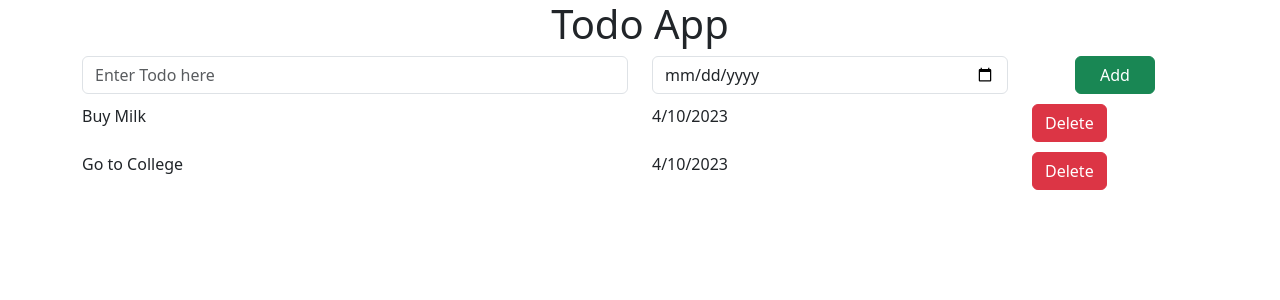
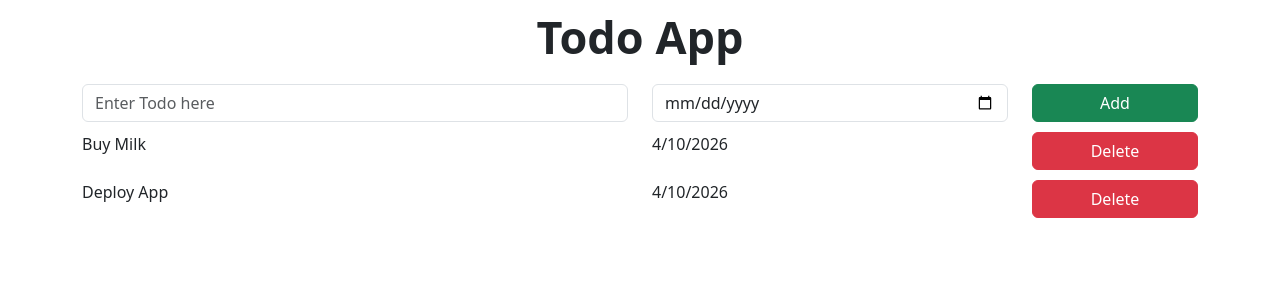
Before and after one commit to pranavsuryawanshi96/ToDo-React-App-V1, a React (Vite) app: page / in a window 1280 px wide. Shown: the top 300 px of the page. Built offline with nearby package versions, Linux system fonts and the light colour scheme.

Commit message:
added cicd

```diff
--- a/src/App.css
+++ b/src/App.css
@@ -1,18 +1,7 @@
-h1 {
-  font-weight: 700;
-  font-size: 45px;
-  margin: 10px;
-  margin-bottom: 20px;
+.p-row {
+  margin: 10px 5px;
 }
 
-.items-container {
-  text-align: left;
-  margin-top: 10px;
-  align-items: center;
-}
 .p-btn {
   min-width: 80px;
 }
-.p-row {
-  margin: 10px 5px;
-}
--- a/src/App.jsx
+++ b/src/App.jsx
@@ -1,17 +1,23 @@
 import AppName from "./components/AppName";
 import AddToDo from "./components/AddToDo";
-import TodoItem1 from "./components/TodoItem1";
-import TodoItem2 from "./components/TodoItem2";
+import TodoItems from "./components/TodoItems";
 import "./App.css";
 function App() {
+  const todoItems = [
+    {
+      name: "Buy Milk",
+      dueDate: "4/10/2026",
+    },
+    {
+      name: "Deploy App",
+      dueDate: "4/10/2026",
+    },
+  ];
   return (
     <center className="todo-container">
       <AppName />
       <AddToDo />
-      <div className="items-container">
-        <TodoItem1 />
-        <TodoItem2 />
-      </div>
+      <TodoItems todoItems={todoItems}></TodoItems>
     </center>
   );
 }
--- a/src/components/AddToDo.jsx
+++ b/src/components/AddToDo.jsx
@@ -13,7 +13,7 @@ function AddToDo() {
           <input type="date" className="form-control" />
         </div>
         <div className="col-2">
-          <button type="button" className="btn btn-success p-btn">
+          <button type="button" className="btn btn-success w-100">
             Add
           </button>
         </div>
--- a/src/components/AppName.jsx
+++ b/src/components/AppName.jsx
@@ -1,4 +1,5 @@
+import styles from "./AppName.module.css";
 function AppName() {
-  return <h1>Todo App</h1>;
+  return <h1 className={styles.heading}>Todo App</h1>;
 }
 export default AppName;
--- /dev/null
+++ b/src/components/AppName.module.css
@@ -0,0 +1,6 @@
+.heading {
+  font-weight: 700;
+  font-size: 45px;
+  margin: 10px;
+  margin-bottom: 20px;
+}
--- /dev/null
+++ b/src/components/TodoItem.jsx
@@ -0,0 +1,16 @@
+function TodoItem({ todoDate, todoName }) {
+  return (
+    <div className="container">
+      <div className="row p-row">
+        <div className="col-6">{todoName}</div>
+        <div className="col-4">{todoDate}</div>
+        <div className="col-2">
+          <button type="button p-btn" className="btn btn-danger w-100">
+            Delete
+          </button>
+        </div>
+      </div>
+    </div>
+  );
+}
+export default TodoItem;
--- a/src/components/TodoItem1.jsx
+++ /dev/null
@@ -1,18 +0,0 @@
-function TodoItem1() {
-  let todoName = "Buy Milk";
-  let todoDate = "4/10/2023";
-  return (
-    <div class="container">
-      <div class="row p-row">
-        <div class="col-6">{todoName}</div>
-        <div class="col-4">{todoDate}</div>
-        <div class="col-2">
-          <button type="button p-btn" class="btn btn-danger">
-            Delete
-          </button>
-        </div>
-      </div>
-    </div>
-  );
-}
-export default TodoItem1;
--- a/src/components/TodoItem2.jsx
+++ /dev/null
@@ -1,18 +0,0 @@
-function TodoItem2() {
-  let todoName = "Go to College";
-  let todoDate = "4/10/2023";
-  return (
-    <div class="container">
-      <div class="row p-row">
-        <div class="col-6">{todoName}</div>
-        <div class="col-4">{todoDate}</div>
-        <div class="col-2">
-          <button type="button p-btn" class="btn btn-danger">
-            Delete
-          </button>
-        </div>
-      </div>
-    </div>
-  );
-}
-export default TodoItem2;
--- /dev/null
+++ b/src/components/TodoItems.jsx
@@ -0,0 +1,14 @@
+import TodoItem from "./TodoItem";
+import styles from "./TodoItems.module.css";
+const TodoItems = ({ todoItems }) => {
+  return (
+    <>
+      <div className={styles.itemsContainer}>
+        {todoItems.map((item) => (
+          <TodoItem todoName={item.name} todoDate={item.dueDate} />
+        ))}
+      </div>
+    </>
+  );
+};
+export default TodoItems;
--- /dev/null
+++ b/src/components/TodoItems.module.css
@@ -0,0 +1,5 @@
+.itemsContainer {
+  text-align: left;
+  margin-top: 10px;
+  align-items: center;
+}
```
